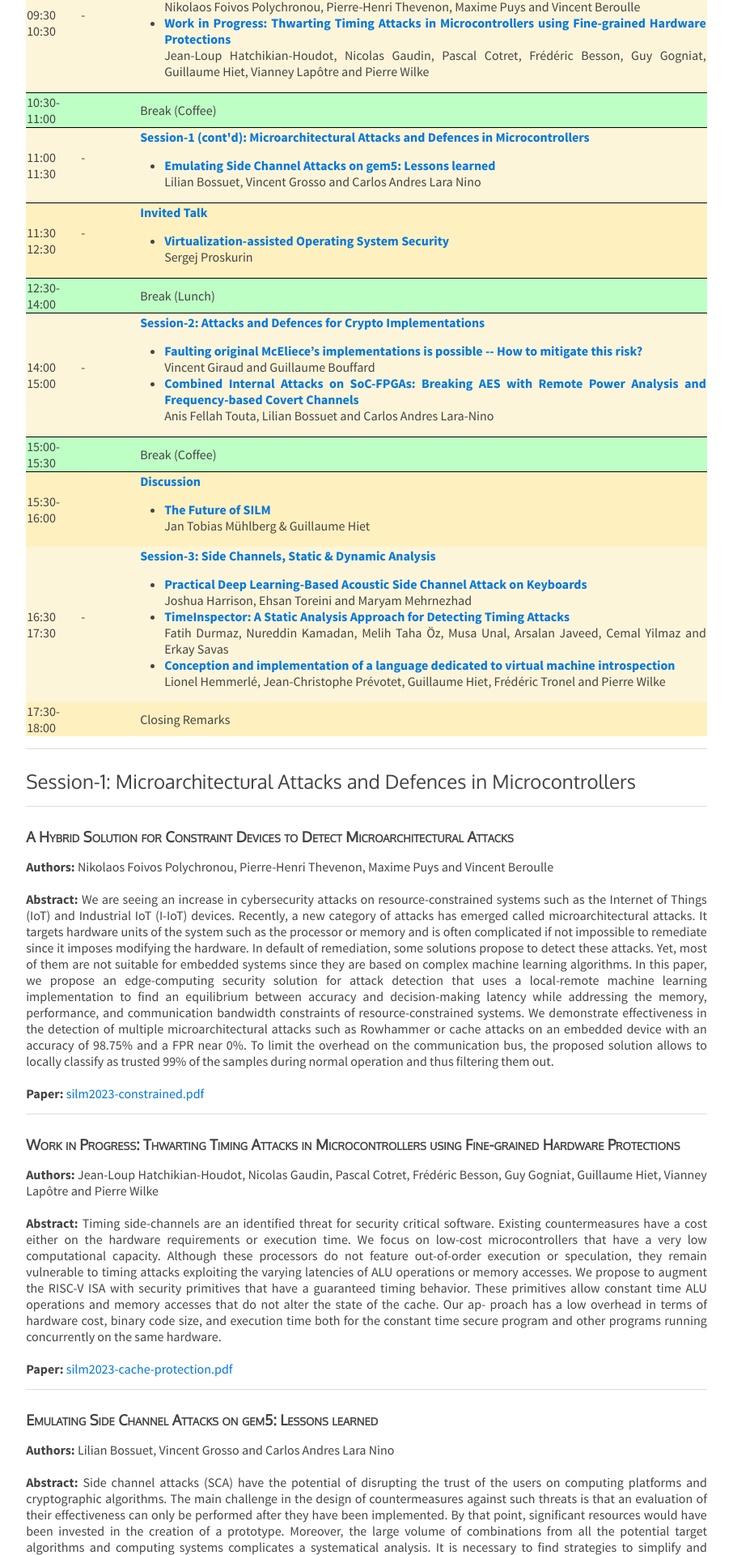
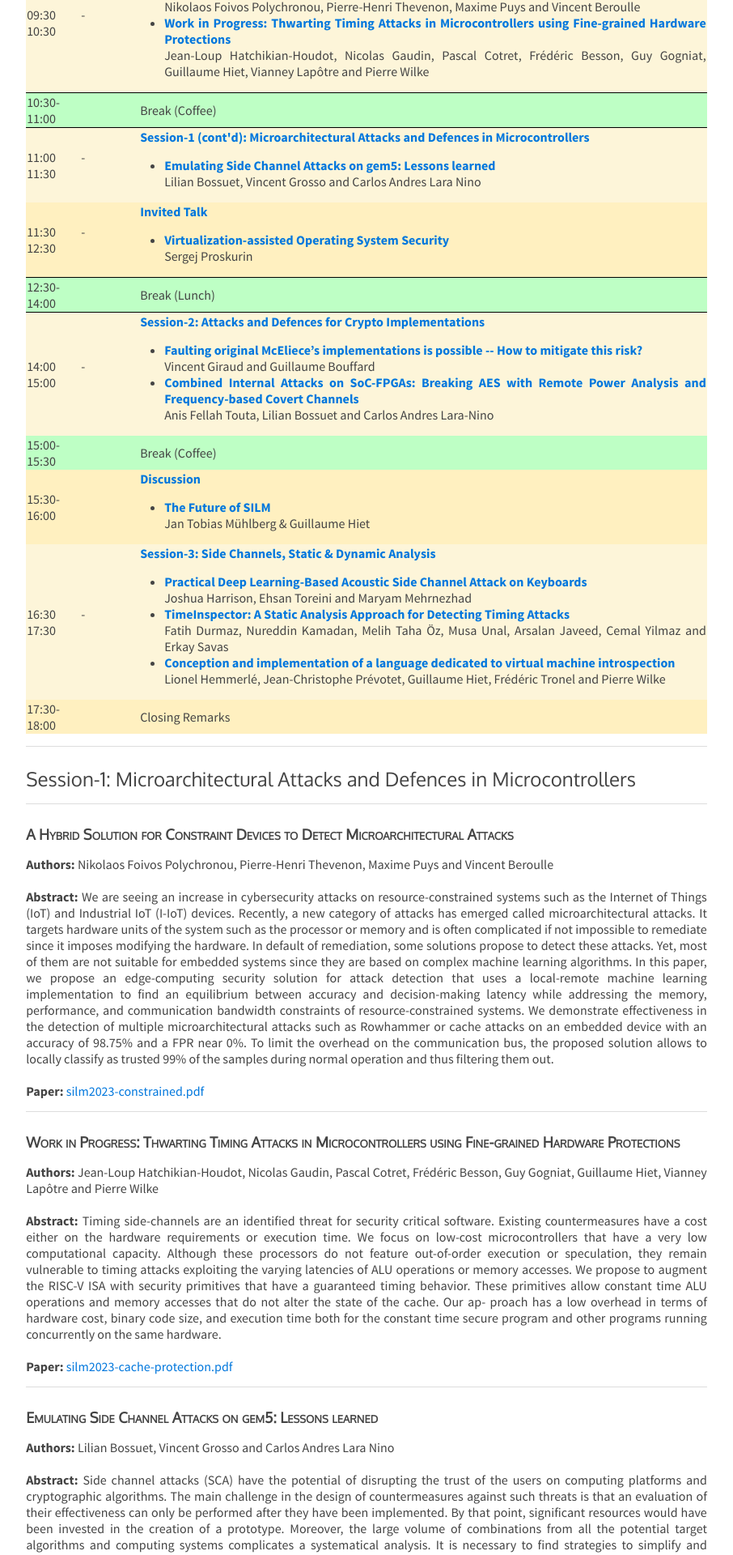
Before and after one commit to silm-workshop/silm-workshop.github.io, a Jekyll site: the page built from 2023-program.html, in a window 1280 px wide. Shown: the part 324-2244 px from the top of the page at 81% size, without its empty margins (187-1093 px from the left). Built offline with Jekyll 4.4.1, drawn with Linux system fonts in a browser that asks for light colours.

Commit message:
formatting

```diff
--- a/2023-program.html
+++ b/2023-program.html
@@ -42,8 +42,7 @@
 </tr>
 
 
-<tr style="background-color:#FFF0C0;border-bottom: 1px solid
-#000;border-top: 1px solid #000;">
+<tr style="background-color:#FFF0C0;">
     <td>11:30 - 12:30</td><td></td>
     <td><b><a href="#sergej">Invited Talk</b></a>
      <ul>
@@ -68,12 +67,11 @@
       </ul>
 </tr>
 
-<tr style="background-color:#BEFFC5;border-bottom: 1px solid
-#000;border-top: 1px solid #000;">
+<tr style="background-color:#BEFFC5;">
   <td>15:00-15:30</td><td></td>
   <td>Break (Coffee)</td>
 </tr>
-</tr>
+
 <tr style="background-color:#FFF0C0;">
     <td>15:30-16:00</td><td></td>
     <td><b><a href="#future">Discussion</a></b>
```
